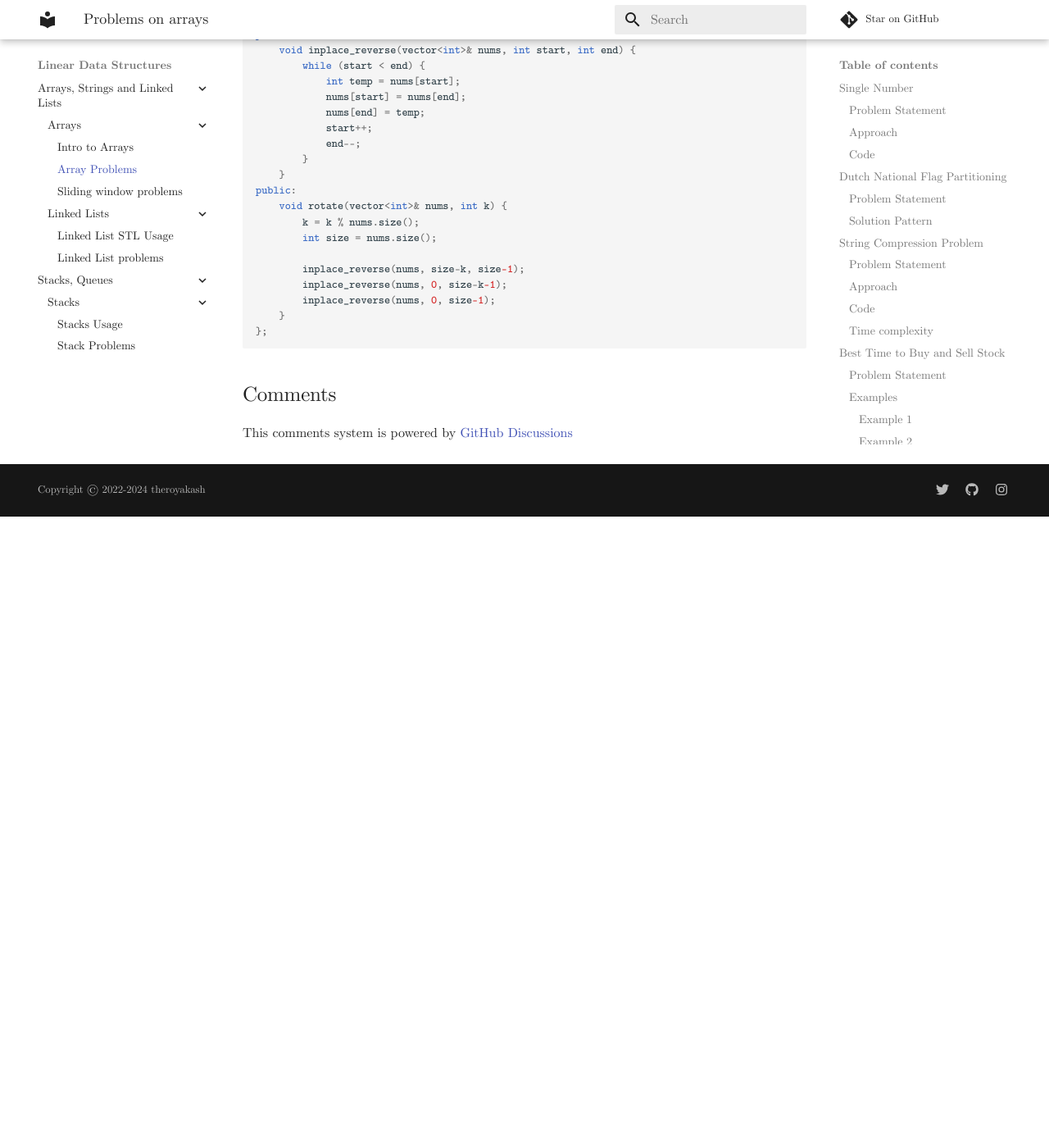
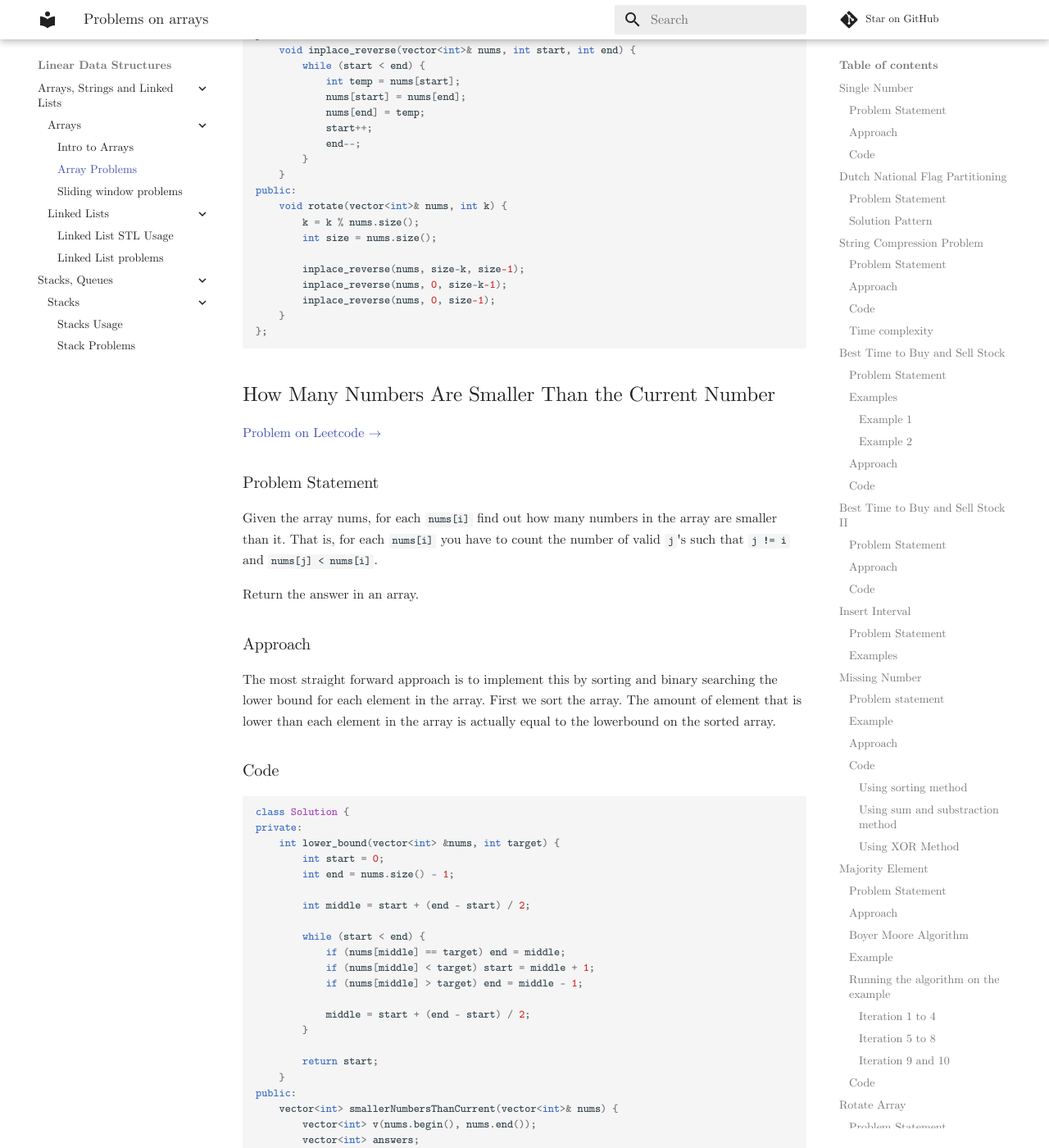
Before and after one commit to theroyakash/algorithms.theroyakash.com, an MkDocs documentation site: the page built from docs/arrays/array-problems.md, in a window 1280 px wide and 1400 px high, scrolled down 15724 px. Shown: the whole window at 82% size. Built offline with MkDocs 1.6.1 and Material for MkDocs 9.7.7, drawn with Linux system fonts in a browser that asks for light colours; comment, search, counter and statistics services are not loaded; before the commit the page ends 16354 px from its top, so only the background shows below that; some of the changed text lies outside the part shown.

Commit message:
📦 NEW: added How Many Numbers Are Smaller Than the Current Number

````diff
--- a/docs/arrays/array-problems.md
+++ b/docs/arrays/array-problems.md
@@ -518,3 +518,49 @@ public:
     }
 };
 ```
+
+## How Many Numbers Are Smaller Than the Current Number
+[Problem on Leetcode $\to$](https://leetcode.com/problems/how-many-numbers-are-smaller-than-the-current-number/)
+### Problem Statement
+Given the array nums, for each `nums[i]` find out how many numbers in the array are smaller than it. That is, for each `nums[i]` you have to count the number of valid `j`'s such that `j != i` and `nums[j] < nums[i]`.
+
+Return the answer in an array.
+
+### Approach
+The most straight forward approach is to implement this by sorting and binary searching the lower bound for each element in the array. First we sort the array. The amount of element that is lower than each element in the array is actually equal to the lowerbound on the sorted array.
+
+### Code
+```cpp
+class Solution {
+private:
+    int lower_bound(vector<int> &nums, int target) {
+        int start = 0;
+        int end = nums.size() - 1;
+
+        int middle = start + (end - start) / 2;
+
+        while (start < end) {
+            if (nums[middle] == target) end = middle;
+            if (nums[middle] < target) start = middle + 1;
+            if (nums[middle] > target) end = middle - 1;
+
+            middle = start + (end - start) / 2;
+        }
+
+        return start;
+    }
+public:
+    vector<int> smallerNumbersThanCurrent(vector<int>& nums) {
+        vector<int> v(nums.begin(), nums.end());
+        vector<int> answers;
+        sort(v.begin(), v.end());
+
+        for (int i:nums) {
+            int lb = lower_bound(v, i);
+            answers.push_back(lb);
+        }
+
+        return answers;
+    }
+};
+```
````
